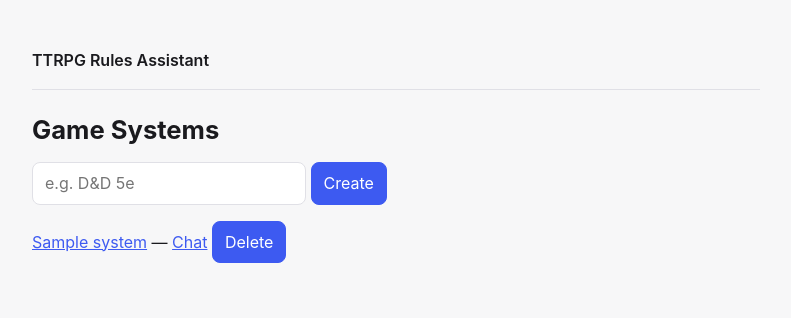
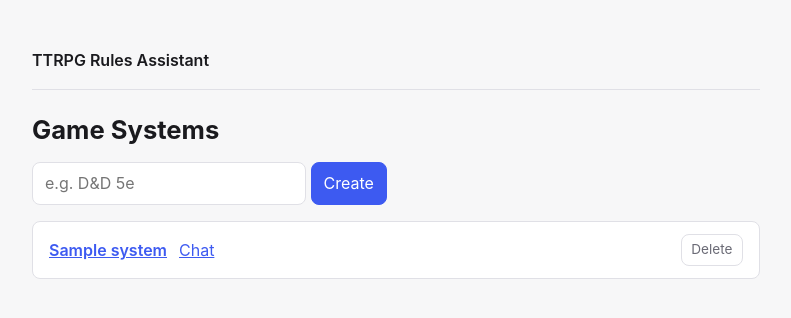
Before and after one commit to vonblubba/rpg_assitant, a FastAPI app: template app/templates/systems.html in a window 1280 px wide. Shown: the top 318 px of the page, without its empty margins (244-1035 px from the left). Run offline with FastAPI, Linux system fonts and the light colour scheme; the template is opened without the code that fills it: most values are stand-ins (such as "Sample title", 1, 10 or a date in 2020); parts of the project's set-up code (start-up, migrations or seed data) failed here and were passed over.

Commit message:
feat: style systems list as cards
Co-Authored-By: Claude Sonnet 5 <noreply@anthropic.com>

```diff
--- a/app/static/style.css
+++ b/app/static/style.css
@@ -119,3 +119,39 @@ li {
 #chat-form input {
   flex: 1;
 }
+
+.card-list {
+  display: flex;
+  flex-direction: column;
+  gap: 0.75rem;
+}
+
+.card {
+  display: flex;
+  align-items: center;
+  justify-content: space-between;
+  gap: 1rem;
+  background: var(--surface);
+  border: 1px solid var(--border);
+  border-radius: var(--radius);
+  padding: 0.75rem 1rem;
+  margin: 0;
+}
+
+.card-main {
+  display: flex;
+  align-items: baseline;
+  gap: 0.75rem;
+}
+
+.card-title {
+  font-weight: 600;
+}
+
+.btn-muted {
+  background: transparent;
+  color: var(--text-muted);
+  border-color: var(--border);
+  font-size: 0.85rem;
+  padding: 0.3rem 0.6rem;
+}
--- a/app/templates/systems.html
+++ b/app/templates/systems.html
@@ -5,13 +5,14 @@
     <input type="text" name="name" placeholder="e.g. D&amp;D 5e" required>
     <button type="submit">Create</button>
 </form>
-<ul id="systems-list">
+<ul id="systems-list" class="card-list">
     {% for system in systems %}
-    <li>
-        <a href="/systems/{{ system.id }}">{{ system.name }}</a>
-        &mdash;
-        <a href="/systems/{{ system.id }}/chat">Chat</a>
-        <button class="delete-system" data-system-id="{{ system.id }}">Delete</button>
+    <li class="card">
+        <div class="card-main">
+            <a href="/systems/{{ system.id }}" class="card-title">{{ system.name }}</a>
+            <a href="/systems/{{ system.id }}/chat">Chat</a>
+        </div>
+        <button class="delete-system btn-muted" data-system-id="{{ system.id }}">Delete</button>
     </li>
     {% endfor %}
 </ul>
```
